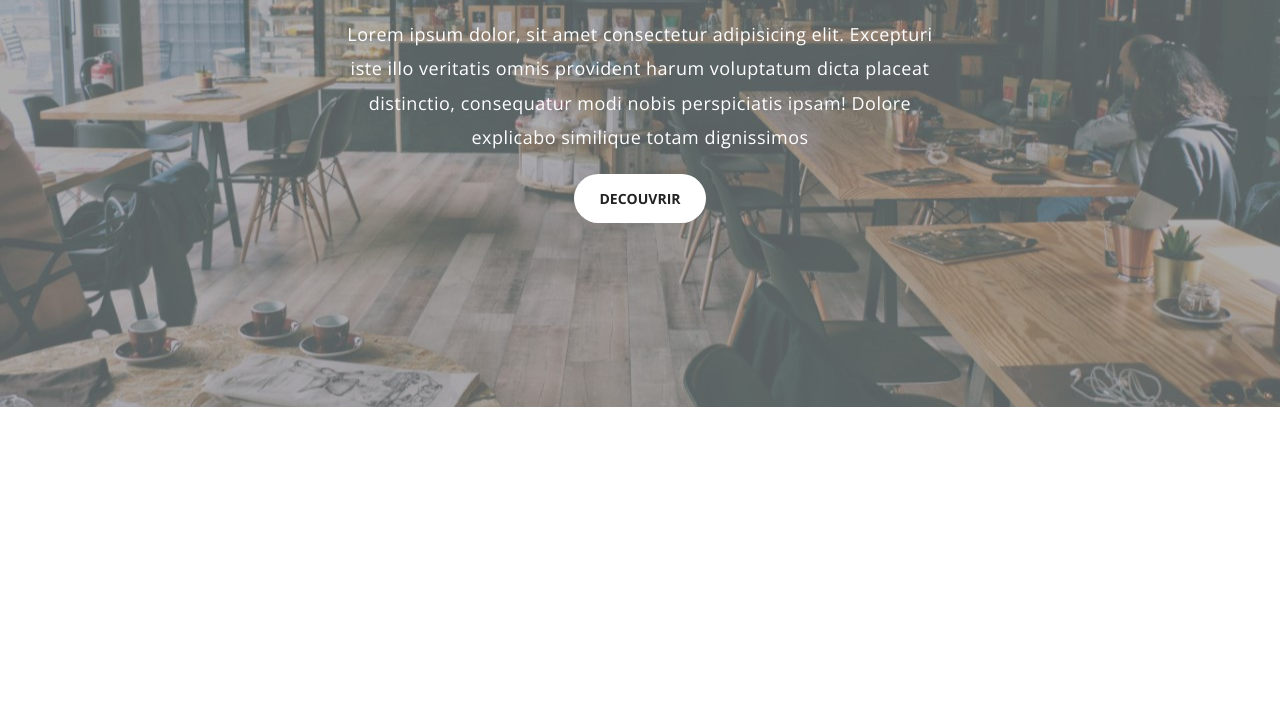
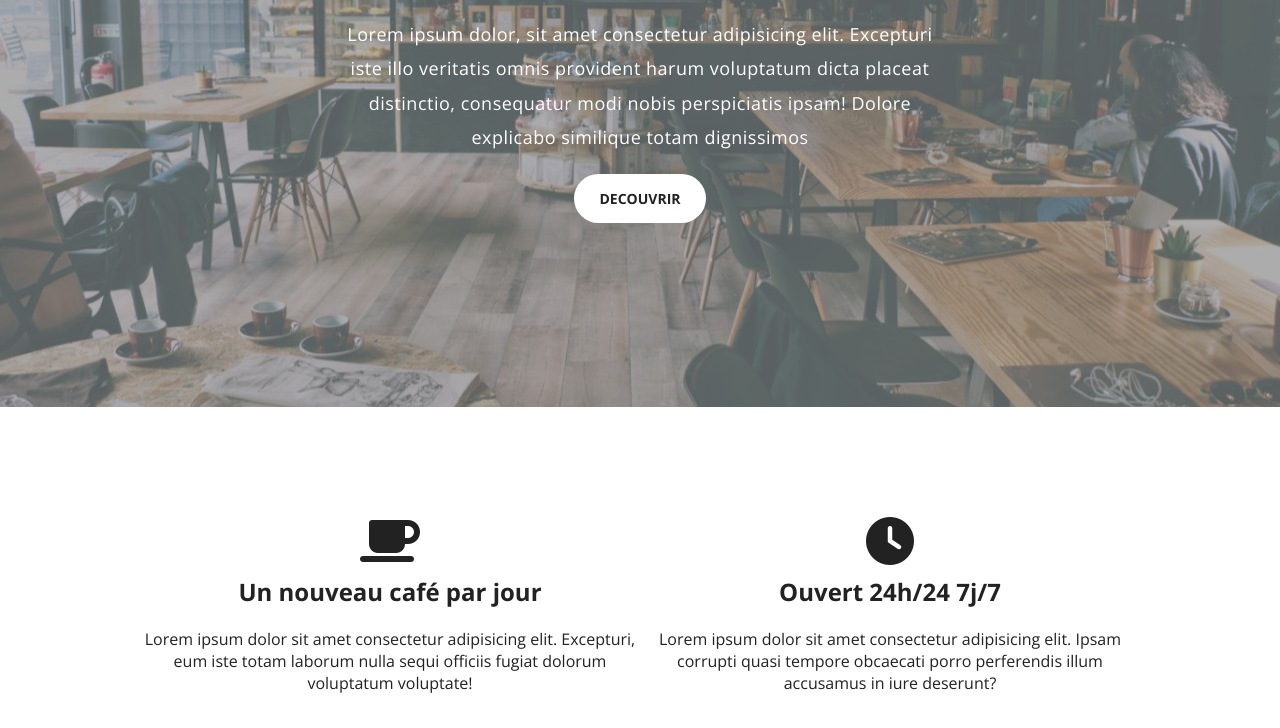
Before and after one commit to ahlembenmabrouk/Project-cafe, a plain HTML site: page index.html in a window 1280 px wide. Shown: the part 360-1088 px from the top of the page. Before the commit the page ends 800 px from the top, so only its background shows below. Drawn offline with nearby package versions, Linux system fonts and the light colour scheme.

Commit message:
mise en place des détails

```diff
--- a/css/style.css
+++ b/css/style.css
@@ -7,6 +7,7 @@
 /************general***********/
 html,body{
   font-family: "Open Sans", sans-serif;
+  color: #222;
 }
 h1,h2,h3{
   margin-bottom: 20px;
@@ -18,6 +19,12 @@ a{
 p{
   margin-bottom: 10px;
 }
+.container{
+  max-width: 1000px;
+  display: block;
+  margin: auto;
+}
+
 .separator {
   height: 10px;
   width: 100px;
@@ -100,3 +107,13 @@ p{
   font-size: 18px;
   letter-spacing: 0.5px;
 }
+/*****************features**************/
+.features {
+  overflow: auto;
+  padding: 100px 0;
+  text-align: center;
+}
+.feature {
+  float: left;
+  width: 50%;
+}
--- a/index.html
+++ b/index.html
@@ -6,6 +6,7 @@
   <title>Café Ahlem| Accueil</title>
 <link rel="stylesheet" href="css/style.css">
 <link href="https://fonts.googleapis.com/css2?family=Open+Sans:ital,wght@0,300..800;1,300..800&display=swap" rel="stylesheet">
+<script src="https://kit.fontawesome.com/906108fcb6.js" crossorigin="anonymous"></script>
 
 </head>
 <body>
@@ -28,6 +29,21 @@
       <p>Lorem ipsum dolor, sit amet consectetur adipisicing elit. Excepturi iste illo veritatis omnis provident harum voluptatum dicta placeat distinctio, consequatur modi nobis perspiciatis ipsam! Dolore explicabo similique totam dignissimos</p>
       <a class="btn btn-primary my-10" href="./where.html">DECOUVRIR</a>
     </div>
+  </section>
+  <section class="features">
+    <div class="container">
+      <div class="feature">
+        <i class="fa-solid fa-mug-saucer fa-3x my-10"></i>
+        <h2>Un nouveau café par jour </h2>
+        <p>Lorem ipsum dolor sit amet consectetur adipisicing elit. Excepturi, eum iste totam laborum nulla sequi officiis fugiat dolorum voluptatum voluptate!</p>
+      </div>
+     <div class="feature">
+      <i class="fa-solid fa-clock fa-3x my-10"></i>
+        <h2>Ouvert 24h/24 7j/7</h2>
+        <p>Lorem ipsum dolor sit amet consectetur adipisicing elit. Ipsam corrupti quasi tempore obcaecati porro perferendis illum accusamus in iure deserunt?</p>
+     </div>
+    </div>
+
 
   </section>
 
```
